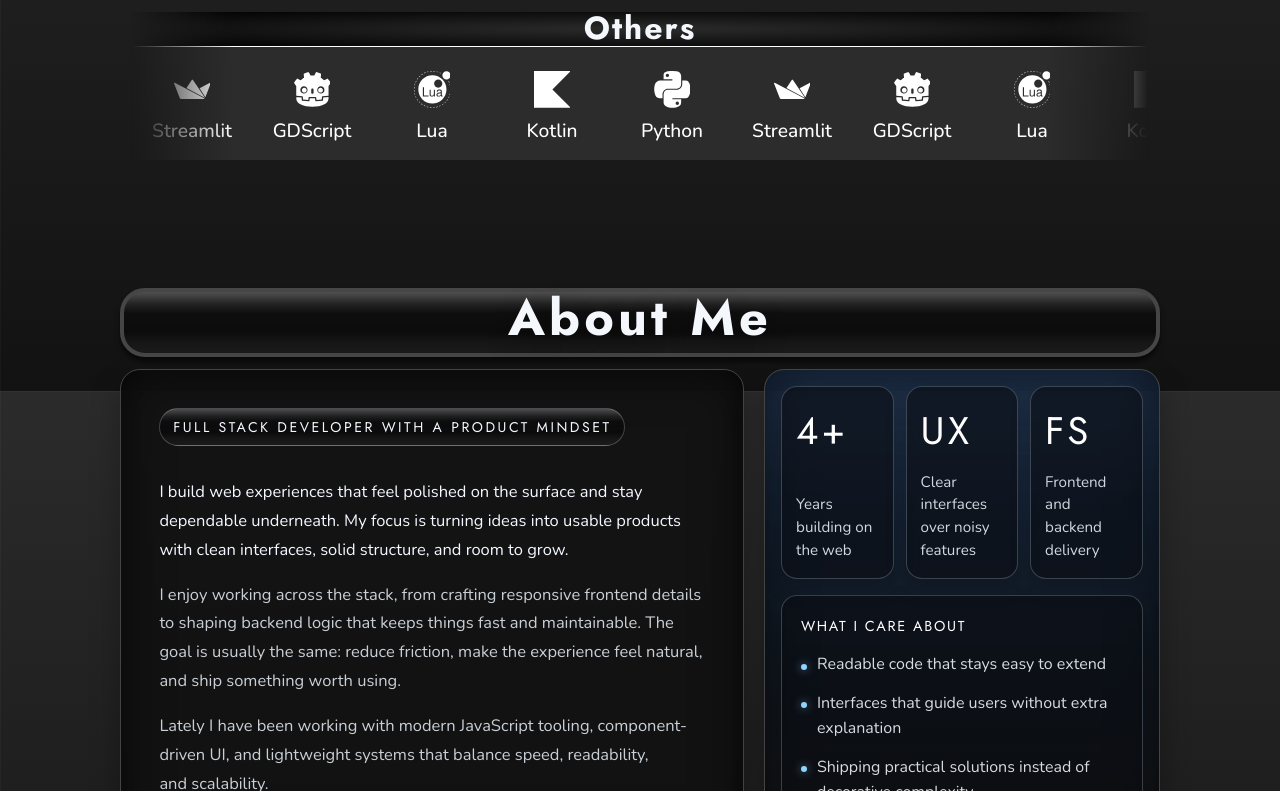
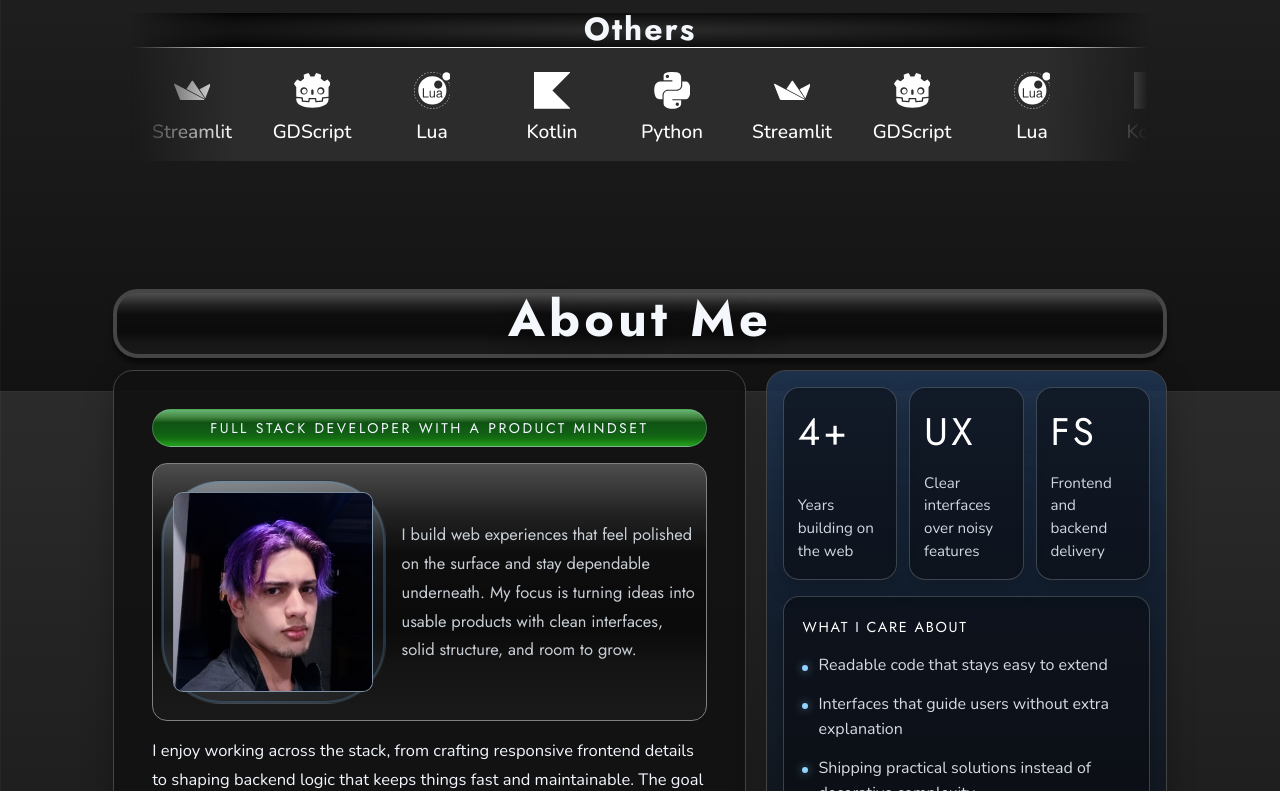
Before and after one commit to RuhlMirko/portfolio, an Astro site: page / in a window 1280 px wide. Shown: the part 2009-2800 px from the top of the page. Built offline with nearby package versions, Linux system fonts and the light colour scheme; Astro itself is replaced by a stand-in of ours.

Commit message:
Added aero white var

```diff
--- a/src/components/About.astro
+++ b/src/components/About.astro
@@ -1,4 +1,7 @@
 ---
+import { Image } from "astro:assets";
+import profileImage from "../assets/pfp1.jpg";
+
 const highlights = [
   {
     value: "4+",
@@ -21,12 +24,25 @@ const highlights = [
   <div class="about-shell">
     <div class="about-copy">
       <p class="eyebrow">Full stack developer with a product mindset</p>
+
+      <header class="about-header">
+        <div class="profile-frame">
+          <Image
+            src={profileImage}
+            alt="Profile"
+            width={200}
+            height={200}
+            class="profile-picture"
+          />
+        </div>
+        <p>
+          I build web experiences that feel polished on the surface and stay
+          dependable underneath. My focus is turning ideas into usable products
+          with clean interfaces, solid structure, and room to grow.
+        </p>
+      </header>
+
       <p class="lead">
-        I build web experiences that feel polished on the surface and stay
-        dependable underneath. My focus is turning ideas into usable products
-        with clean interfaces, solid structure, and room to grow.
-      </p>
-      <p>
         I enjoy working across the stack, from crafting responsive frontend
         details to shaping backend logic that keeps things fast and
         maintainable. The goal is usually the same: reduce friction, make the
@@ -65,7 +81,7 @@ const highlights = [
 
 <style>
   .about {
-    padding-inline: clamp(0.75rem, 2vw, 1.25rem);
+    padding-inline: clamp(0.75rem, 1vw, 1rem);
   }
 
   .about-shell {
@@ -80,9 +96,7 @@ const highlights = [
     border: 1px solid rgb(68, 68, 68);
     border-radius: 20px;
     background: rgba(18, 18, 18, 0.92);
-    box-shadow:
-      0 14px 30px rgba(0, 0, 0, 0.28),
-      var(--inner-shadow);
+    box-shadow: 0 14px 30px rgba(0, 0, 0, 0.28);
     overflow: hidden;
   }
 
@@ -96,13 +110,58 @@ const highlights = [
     padding: 0.35rem 0.8rem;
     border: 1px solid rgba(190, 202, 217, 0.3);
     border-radius: 50px;
-    background: var(--aero-black);
+    background: var(--aero-green);
     color: #f3f7ff;
     font-family: "Jost", "Segoe UI", sans-serif;
     font-size: 0.88rem;
     letter-spacing: 0.18em;
     text-transform: uppercase;
     text-align: center;
+    width: 100%;
+  }
+
+  .about-header {
+    display: flex;
+    justify-content: center;
+    gap: 1rem;
+    align-items: center;
+    border: 1px solid gray;
+    border-radius: 15px;
+    background: var(--aero-black);
+    padding: 1rem 0.5rem;
+    margin-bottom: 1rem;
+    font-family: "Jost";
+    text-wrap: pretty;
+  }
+
+  .profile-frame {
+    width: fit-content;
+    margin: 0;
+    padding: 0.7rem;
+    border-radius: 27%;
+    corner-shape: squircle;
+    border: 1px solid rgba(51, 55, 59, 0.72);
+    background:
+      var(--aero-black),
+      radial-gradient(
+        circle at 20% 18%,
+        rgba(130, 148, 165, 0.473),
+        rgba(255, 255, 255, 0)
+      );
+    box-shadow: inset 0 0 0 2px rgba(87, 144, 190, 0.28);
+  }
+
+  .profile-picture {
+    display: block;
+    border-radius: 10px;
+    border: 1px solid rgba(198, 224, 248, 0.6);
+    background: linear-gradient(
+      160deg,
+      rgba(20, 30, 43, 0.94),
+      rgba(9, 14, 21, 1)
+    );
+    box-shadow: inset 0 0 0 1px rgba(255, 255, 255, 0.16);
+    overflow: hidden;
   }
 
   .lead {
--- a/src/components/Contact.astro
+++ b/src/components/Contact.astro
@@ -103,9 +103,7 @@ const contactItems = [
     border: 1px solid rgb(68, 68, 68);
     border-radius: 20px;
     background: rgba(18, 18, 18, 0.92);
-    box-shadow:
-      0 14px 30px rgba(0, 0, 0, 0.28),
-      var(--inner-shadow);
+    box-shadow: 0 14px 30px rgba(0, 0, 0, 0.28);
     overflow: hidden;
   }
 
@@ -189,7 +187,7 @@ const contactItems = [
   .contact-btn:hover,
   .contact-btn:focus-visible {
     transform: translateY(-1px);
-    border-color: rgba(160, 218, 255, 0.8);
+    border-color: rgba(221, 221, 221, 0.8);
     box-shadow: 0 8px 14px rgba(0, 0, 0, 0.28);
     outline: none;
   }
@@ -197,12 +195,12 @@ const contactItems = [
   .contact-panel {
     padding: 1rem;
     background:
-      linear-gradient(180deg, rgba(20, 43, 74, 0.82), rgba(18, 18, 18, 0.96)),
-      var(--aero-black);
+      linear-gradient(180deg, #134566d1, #071222d1), var(--aero-black);
     display: flex;
     flex-direction: column;
     justify-content: center;
     gap: 0.9rem;
+    border-color: #0868a8;
   }
 
   .contact-panel ul {
@@ -268,6 +266,7 @@ const contactItems = [
 
   .availability p {
     border-color: #4b4a4a;
+    text-align: center;
   }
 
   @media (max-width: 980px) {
--- a/src/components/Cta.astro
+++ b/src/components/Cta.astro
@@ -201,12 +201,10 @@
     top: 110%;
     left: 50%;
     transform: translateX(-50%);
-    /* background: #0d6cc5; */
-    background: linear-gradient(to bottom, #0d6cc54d, #0d3ec54b);
+    background: #0e2e4d;
     color: rgb(255, 255, 255);
     padding: 0.5rem 0.75rem;
     border-radius: 15px;
-    /* corner-shape: squircle squircle square square; */
     backdrop-filter: blur(2px);
     font-size: 0.875rem;
     white-space: nowrap;
@@ -214,7 +212,7 @@
     pointer-events: none;
     transition: opacity 0.5s ease-out;
     z-index: 10;
-    border: 2px solid rgb(122, 122, 122);
+    border: 1px solid rgb(122, 122, 122);
   }
 
   .social-links a:hover .tooltip {
--- a/src/components/Welcome.astro
+++ b/src/components/Welcome.astro
@@ -108,8 +108,17 @@ import Cta from "../components/Cta.astro";
     }
 
     .cta {
+      color: #000000;
+      font-weight: 900;
+      border-color: #838282;
+      font-family: "Jost";
+      letter-spacing: 1px;
+      text-shadow: 0 0 12px #fff;
+      &:hover {
+        color: #fff;
+      }
       &::before {
-        background: radial-gradient(rgb(0, 112, 216), rgb(0, 39, 168));
+        background: var(--aero-white);
       }
     }
   }
--- a/src/layouts/Layout.astro
+++ b/src/layouts/Layout.astro
@@ -34,12 +34,7 @@
       rgba(34, 34, 34, 0.5) 50%,
       rgba(48, 48, 48, 0.3)
     );
-    --glass-bg-secondary: linear-gradient(
-      160deg,
-      #cccbcb 10%,
-      #7e7d7d 50%,
-      #bdbcbc
-    );
+
     --grid-size: 20px;
     --grid-line: rgba(255, 255, 255, 0.031);
     --aero-blue: linear-gradient(
@@ -68,6 +63,15 @@
       #125f16 65%,
       #147011 80%,
       #20991c 95%
+    );
+    --aero-white: linear-gradient(
+      to bottom,
+      hsl(0, 0%, 43%) 0%,
+      hsl(0, 2%, 77%) 20%,
+      hsl(0, 1%, 54%) 35%,
+      hsl(0, 0%, 52%) 65%,
+      hsl(0, 0%, 58%) 80%,
+      hsl(0, 0%, 27%) 95%
     );
   }
 
```
Also changed, not shown: src/assets/pfp1.jpg (added).
